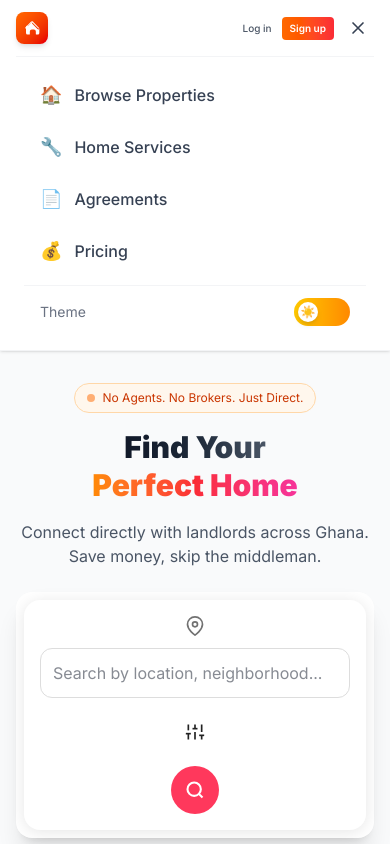
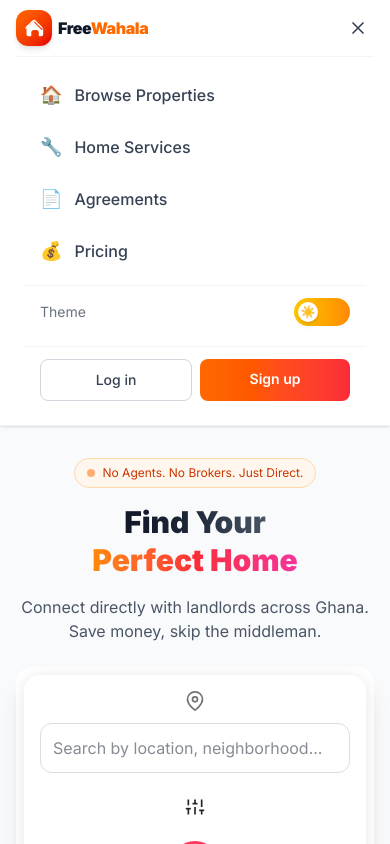
Before and after one commit to endtime-1/freewahala, a Next.js app in the folder web/: page / in a window 390 px wide. Both pictures are taken after a click on the button 358 px from the left and 28 px from the top of the page. Shown: the top 844 px of the page. Built offline with nearby package versions, Linux system fonts and the light colour scheme.

Commit message:
Professional mobile header - clean logo, auth in hamburger menu

```diff
--- a/web/src/components/Header.tsx
+++ b/web/src/components/Header.tsx
@@ -45,20 +45,17 @@ export default function Header() {
             <div className="max-w-7xl mx-auto px-4 sm:px-6 lg:px-8">
                 <div className="flex items-center justify-between h-14 sm:h-16 md:h-20">
                     {/* Logo - Compact on mobile */}
-                    <Link href="/" className="flex items-center gap-2 group flex-shrink-0">
-                        <div className="w-8 h-8 sm:w-10 sm:h-10 bg-gradient-to-br from-orange-500 to-red-600 rounded-lg flex items-center justify-center shadow-md group-hover:scale-105 transition-transform">
-                            <svg xmlns="http://www.w3.org/2000/svg" viewBox="0 0 24 24" fill="white" className="w-4 h-4 sm:w-5 sm:h-5">
+                    <Link href="/" className="flex items-center gap-1.5 group flex-shrink-0">
+                        <div className="w-9 h-9 sm:w-10 sm:h-10 bg-gradient-to-br from-orange-500 to-red-600 rounded-xl flex items-center justify-center shadow-md group-hover:scale-105 transition-transform">
+                            <svg xmlns="http://www.w3.org/2000/svg" viewBox="0 0 24 24" fill="white" className="w-5 h-5">
                                 <path d="M11.47 3.84a.75.75 0 011.06 0l8.69 8.69a.75.75 0 101.06-1.06l-8.689-8.69a2.25 2.25 0 00-3.182 0l-8.69 8.69a.75.75 0 001.061 1.06l8.69-8.69z" />
                                 <path d="M12 5.432l8.159 8.159c.753.753 1.417.809 1.761.595.694-.43 1.08-1.579 1.08-2.686V19.5a2.25 2.25 0 01-2.25 2.25h-2.25a.75.75 0 01-.75-.75v-3.75a3 3 0 00-3-3h-3a3 3 0 00-3 3V21a.75.75 0 01-.75.75H5.25a2.25 2.25 0 01-2.25-2.25v-8.08c0-1.163.42-2.312 1.157-2.668.375-.18 1.097-.202 1.84.54l8-8z" />
                             </svg>
                         </div>
-                        <div className="hidden xs:flex flex-col">
-                            <span className="text-lg sm:text-xl md:text-2xl font-black tracking-tight">
-                                <span className="text-gray-900">Free</span>
-                                <span className="text-orange-600">Wahala</span>
-                            </span>
-                            <span className="hidden md:block text-[10px] text-gray-500 tracking-wide uppercase -mt-0.5">Rent Direct. No Stress.</span>
-                        </div>
+                        <span className="text-base sm:text-lg md:text-xl font-black tracking-tight">
+                            <span className="text-gray-900">Free</span>
+                            <span className="text-orange-500">Wahala</span>
+                        </span>
                     </Link>
 
                     {/* Desktop Navigation */}
@@ -172,17 +169,17 @@ export default function Header() {
                                 </div>
                             </div>
                         ) : (
-                            /* Logged Out State */
-                            <div className="flex items-center gap-1">
+                            /* Logged Out State - Hide buttons on mobile, show in menu */
+                            <div className="hidden sm:flex items-center gap-2">
                                 <Link
                                     href="/login"
-                                    className="text-[10px] sm:text-xs font-medium text-gray-600 hover:text-gray-900 py-1 px-1.5 sm:px-2 rounded hover:bg-gray-100 transition-colors"
+                                    className="text-sm font-medium text-gray-600 hover:text-gray-900 py-2 px-3 rounded-lg hover:bg-gray-100 transition-colors"
                                 >
                                     Log in
                                 </Link>
                                 <Link
                                     href="/signup"
-                                    className="text-[10px] sm:text-xs font-semibold text-white bg-gradient-to-r from-orange-500 to-red-500 py-1 px-2 sm:px-3 rounded hover:opacity-90 transition-opacity"
+                                    className="text-sm font-semibold text-white bg-gradient-to-r from-orange-500 to-red-500 py-2 px-4 rounded-lg hover:opacity-90 transition-opacity shadow-sm"
                                 >
                                     Sign up
                                 </Link>
@@ -268,6 +265,26 @@ export default function Header() {
                                 <span className="text-sm text-gray-500">Theme</span>
                                 <ThemeToggle />
                             </div>
+
+                            {/* Auth buttons for mobile (when logged out) */}
+                            {!user && (
+                                <div className="flex gap-2 px-4 py-3 mx-2 mt-2 border-t border-gray-100">
+                                    <Link
+                                        href="/login"
+                                        className="flex-1 text-center py-2.5 px-4 text-sm font-medium text-gray-700 border border-gray-300 rounded-lg hover:bg-gray-50"
+                                        onClick={() => setIsMenuOpen(false)}
+                                    >
+                                        Log in
+                                    </Link>
+                                    <Link
+                                        href="/signup"
+                                        className="flex-1 text-center py-2.5 px-4 text-sm font-semibold text-white bg-gradient-to-r from-orange-500 to-red-500 rounded-lg"
+                                        onClick={() => setIsMenuOpen(false)}
+                                    >
+                                        Sign up
+                                    </Link>
+                                </div>
+                            )}
                         </nav>
                     </div>
                 )}
```
